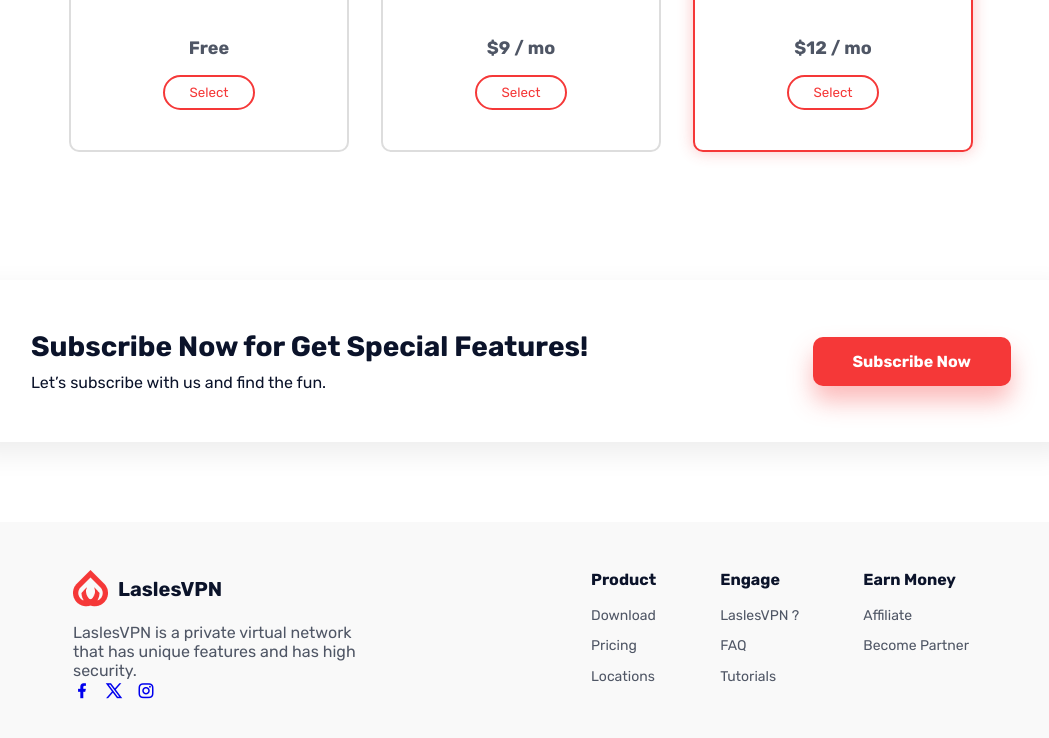
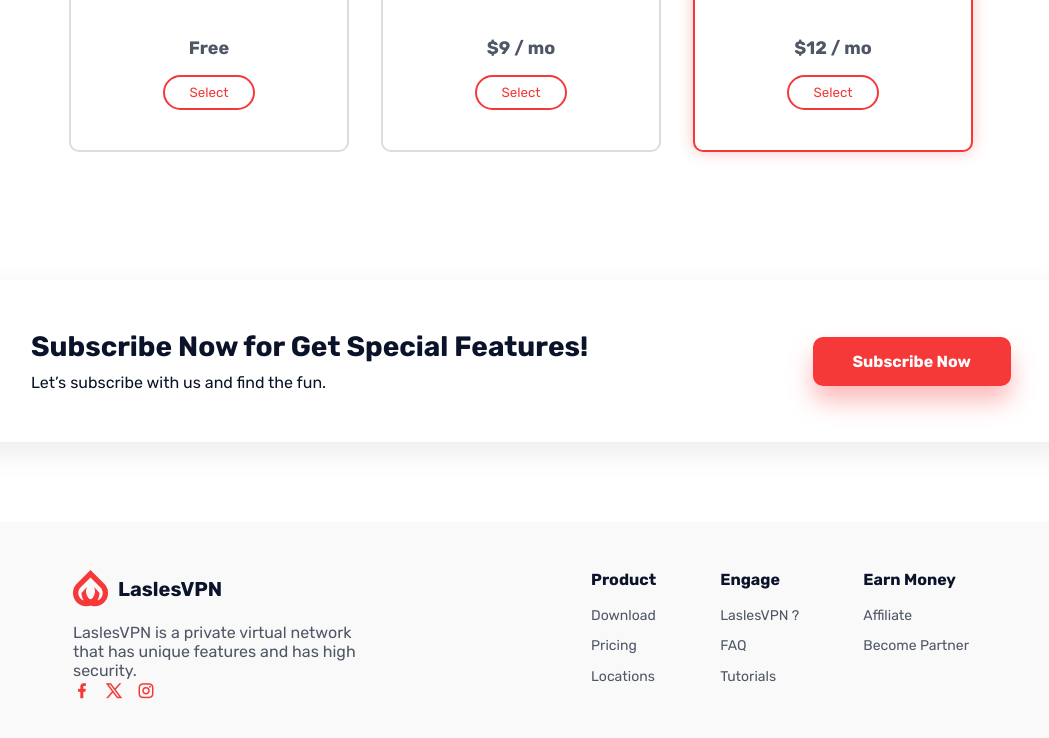
Before and after one commit to PeQMeZ7/GrideaProje, a plain HTML site: page Part2/index.html in a window 1280 px wide. Shown: the part 651-1389 px from the top of the page, without its empty margins (119-1168 px from the left). Drawn offline with nearby package versions, Linux system fonts and the light colour scheme.

Commit message:
enes hocam artık proje vermeeeeeeeee

```diff
--- a/Part2/main.css
+++ b/Part2/main.css
@@ -168,6 +168,7 @@
 }
 
 .socials a {
+  color: var(--kirmizi);
   margin-right: 10px;
   font-size: 18px;
   text-decoration: none;
```
